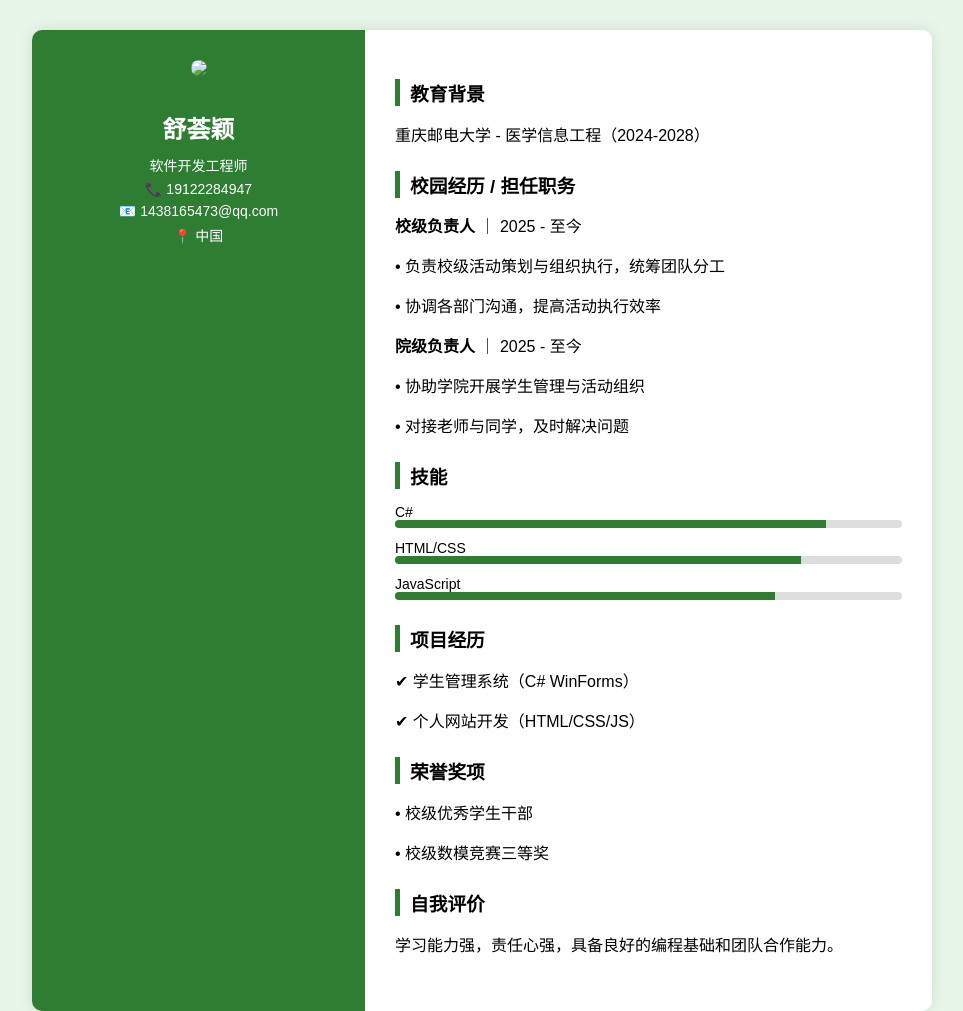
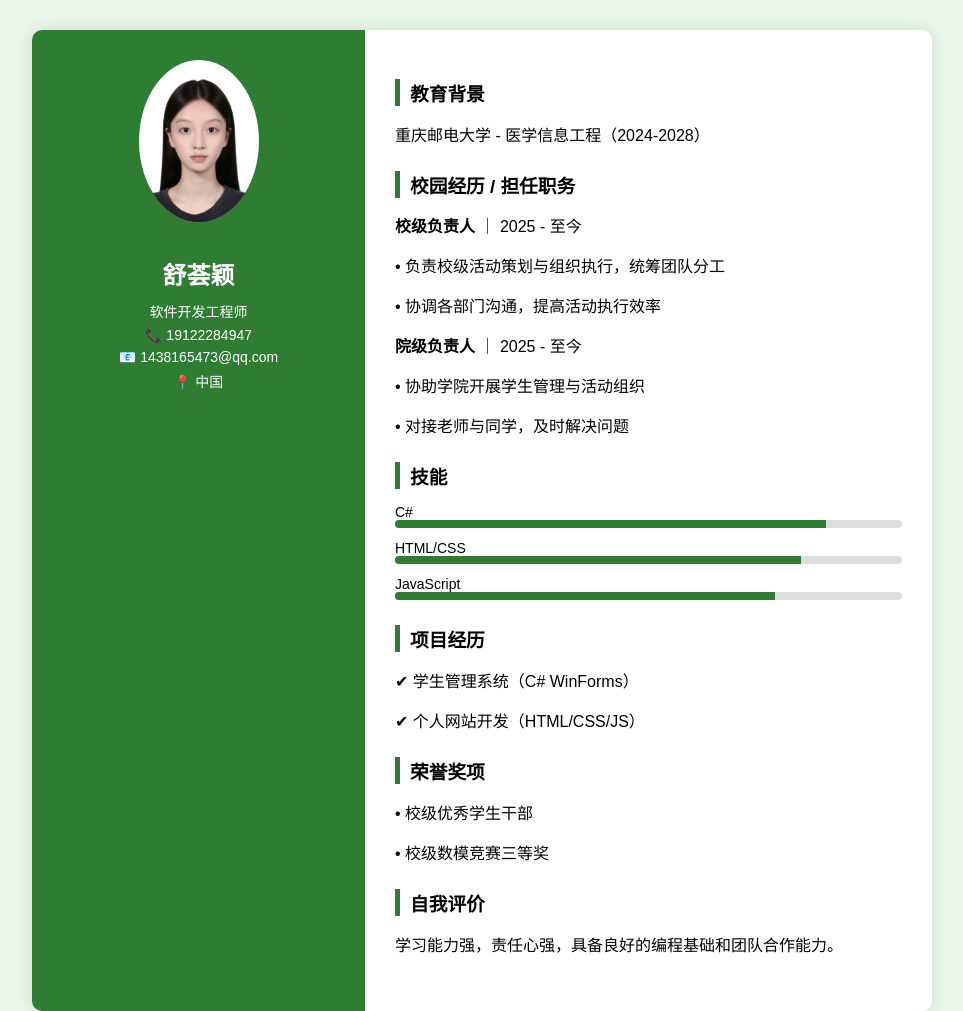
Before and after one commit to 2024212406/resume, a plain HTML site: page index.html in a window 1280 px wide. Shown: the whole page, without its empty margins (158-1121 px from the left). Drawn offline with Linux system fonts and the light colour scheme.

Commit message:
Update index.html

```diff
--- a/index.html
+++ b/index.html
@@ -95,7 +95,7 @@
 
         <!-- 左侧 -->
         <div class="left">
-            <img src="487A27C1954D8583FD2B140717FD5E26.jpg">
+            <img src="photo.jpg" alt="头像">
             <h2>舒荟颖</h2>
             <p>软件开发工程师</p>
 
```
